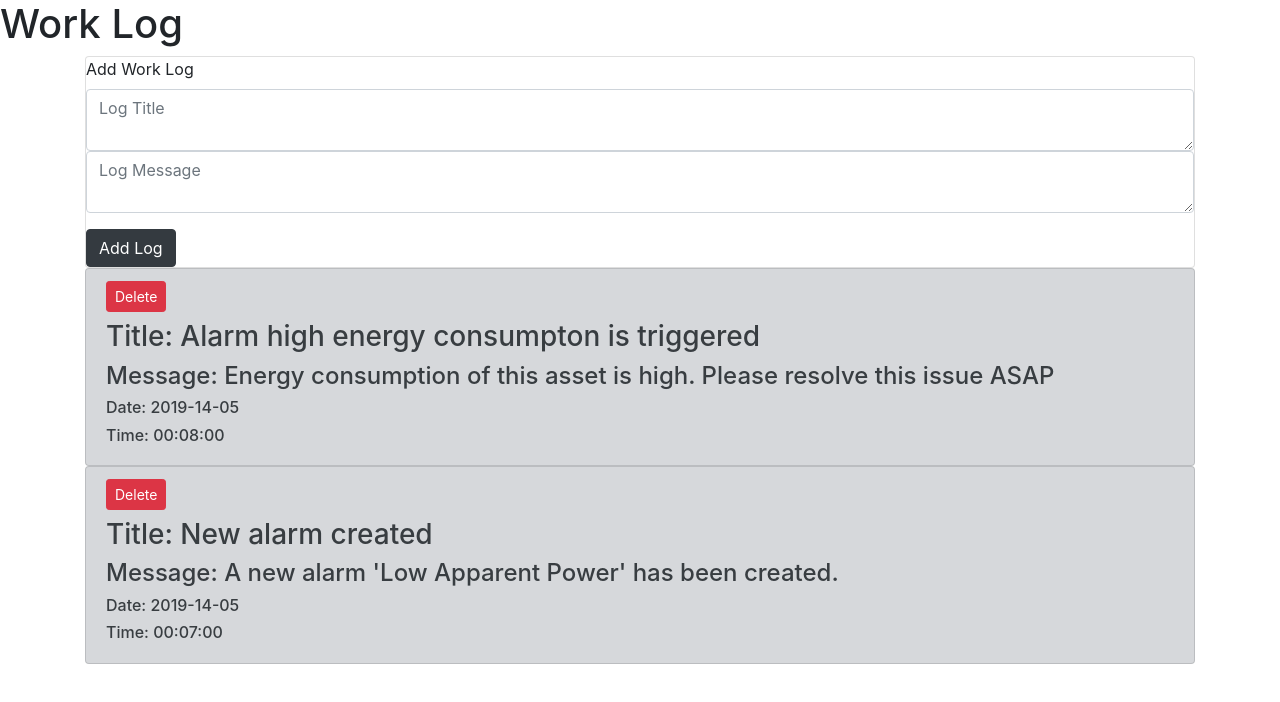
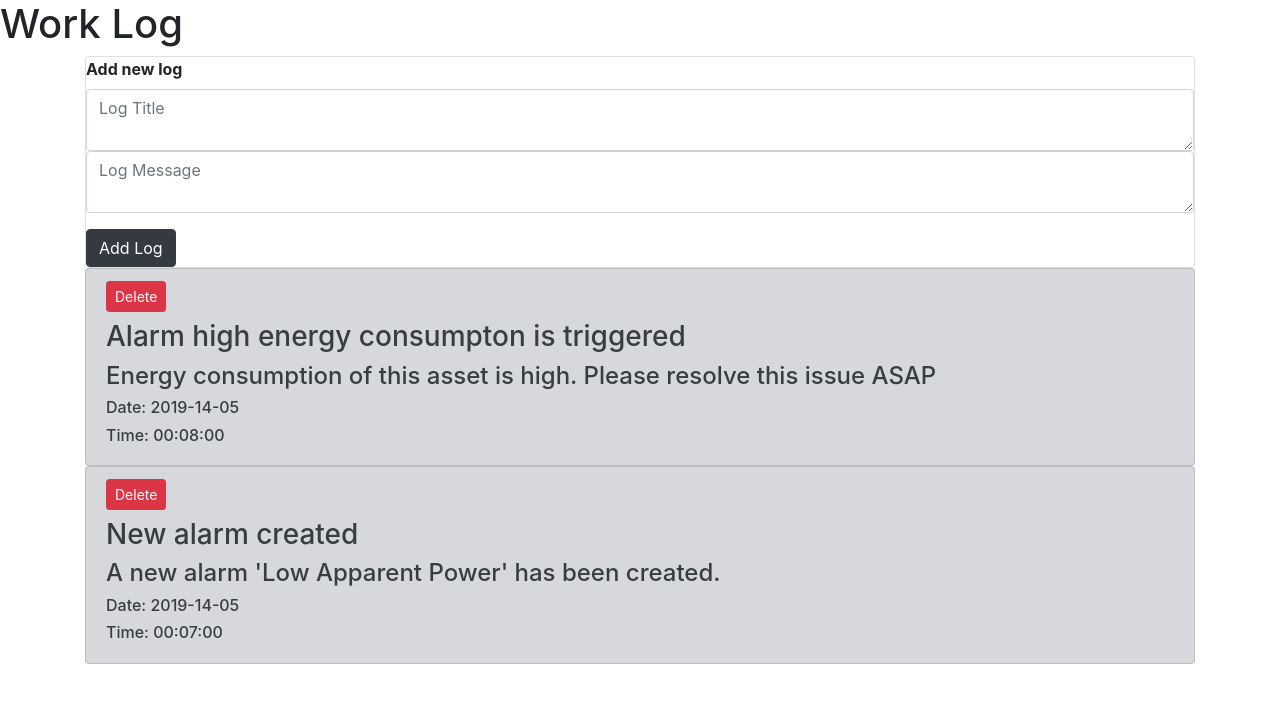
Before and after one commit to ctaylr13/workLog, a React (Create React App) app in the folder my-app/: page / in a window 1280 px wide. Shown: the top 702 px of the page. Built offline with nearby package versions, Linux system fonts and the light colour scheme.

Commit message:
cleaned up

```diff
--- /dev/null
+++ b/my-app/src/WorkForm.css
@@ -0,0 +1,8 @@
+Label {
+    font-weight: bold;
+}
+
+Input {
+    height: 25%;
+    width: 50%;
+}
--- a/my-app/src/components/WorkForm.js
+++ b/my-app/src/components/WorkForm.js
@@ -1,5 +1,6 @@
 import React, { Component } from 'react';
 import { Container, Card, Button, Form, FormGroup, Label, Input, FormText } from 'reactstrap';
+import '../WorkForm.css'
 import uuid from 'uuid';
 
 class WorkForm extends Component {
@@ -11,8 +12,10 @@ class WorkForm extends Component {
             <Card>
                 <Form onSubmit={e => addLogFunction(e)}>
                     <FormGroup>
-                        <Label for="WorkFrom">Add Work Log</Label>
+                        <Label for="WorkFrom" class="label">Add new log</Label>
                         <Input
+                            class="title"
+                            size=""
                             type="textarea"
                             name="title"
                             id="WorkFrom"
--- a/my-app/src/components/WorkLog.js
+++ b/my-app/src/components/WorkLog.js
@@ -1,18 +1,17 @@
 import React, { Component } from 'react';
 import { Container, ListGroup, ListGroupItem, Button } from 'reactstrap';
 import { CSSTransition, TransitionGroup } from 'react-transition-group';
-import uuid from 'uuid';
-import Timestamp from 'react-timestamp';
+import '../WorkLog.css';
+
 
 class WorkLog extends Component {
 
     deleteId = () => {
         const { id, deleteFunction } = this.props;
-        // console.log("id", id);
         deleteFunction(id);
     }
     render() {
-        const { id, title, message, date, time, deleteFunction } = this.props;
+        const { id, title, message, date, time } = this.props;
         return (
             <Container >
                 <ListGroup >
@@ -27,8 +26,8 @@ class WorkLog extends Component {
                                             onClick={this.deleteId}
                                         >Delete</Button>
                                     </h6>
-                                    <h3>Title: {title}</h3>
-                                    <h4>Message: {message}</h4>
+                                    <h3 color="primary">{title}</h3>
+                                    <h4 color="primary">{message}</h4>
                                     <h6>Date: {date}</h6>
                                     <h6>Time: {time}</h6>
                             </ListGroupItem>
```
Also changed, not shown: my-app/src/WorkLog.css (added).
